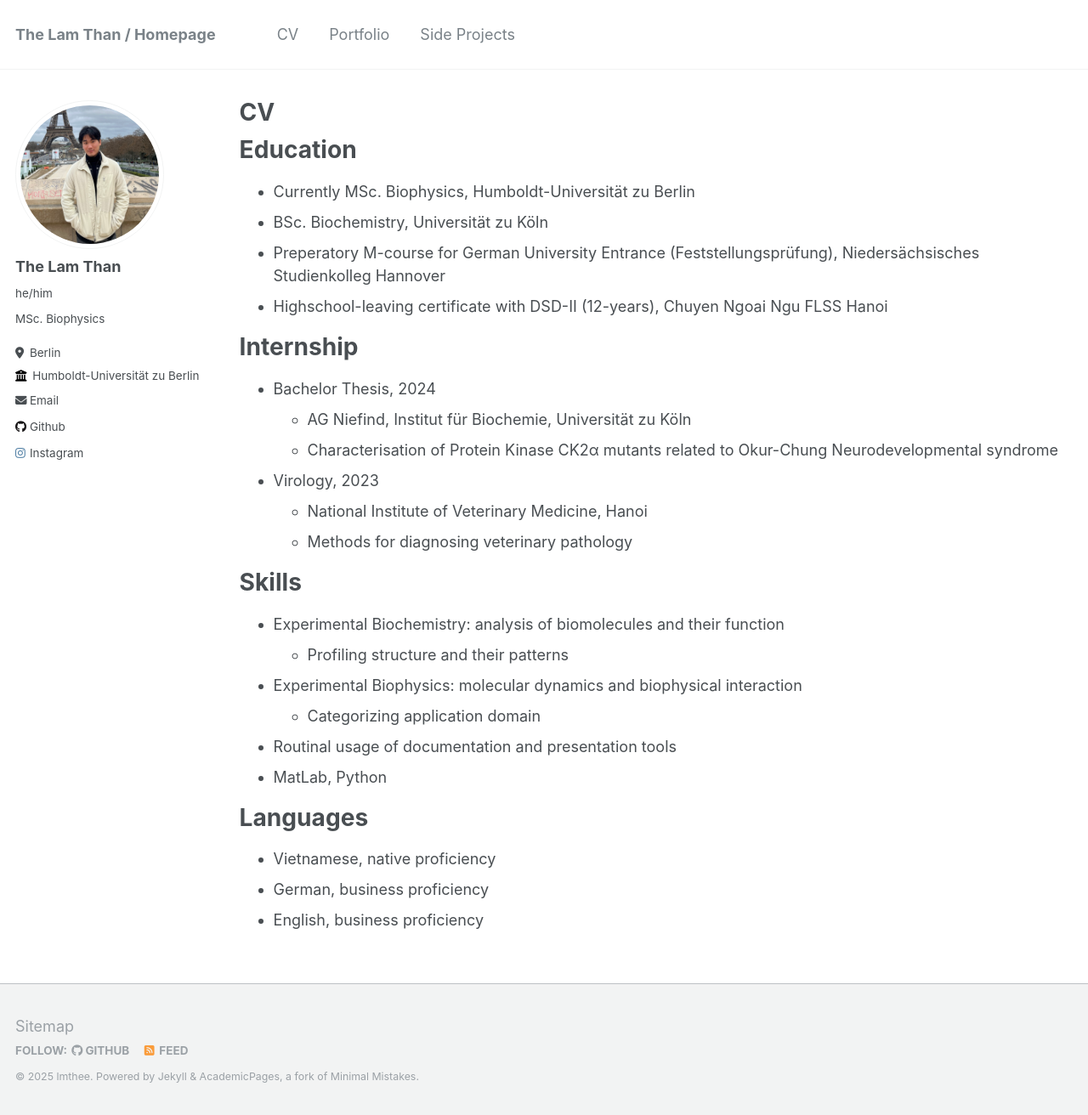
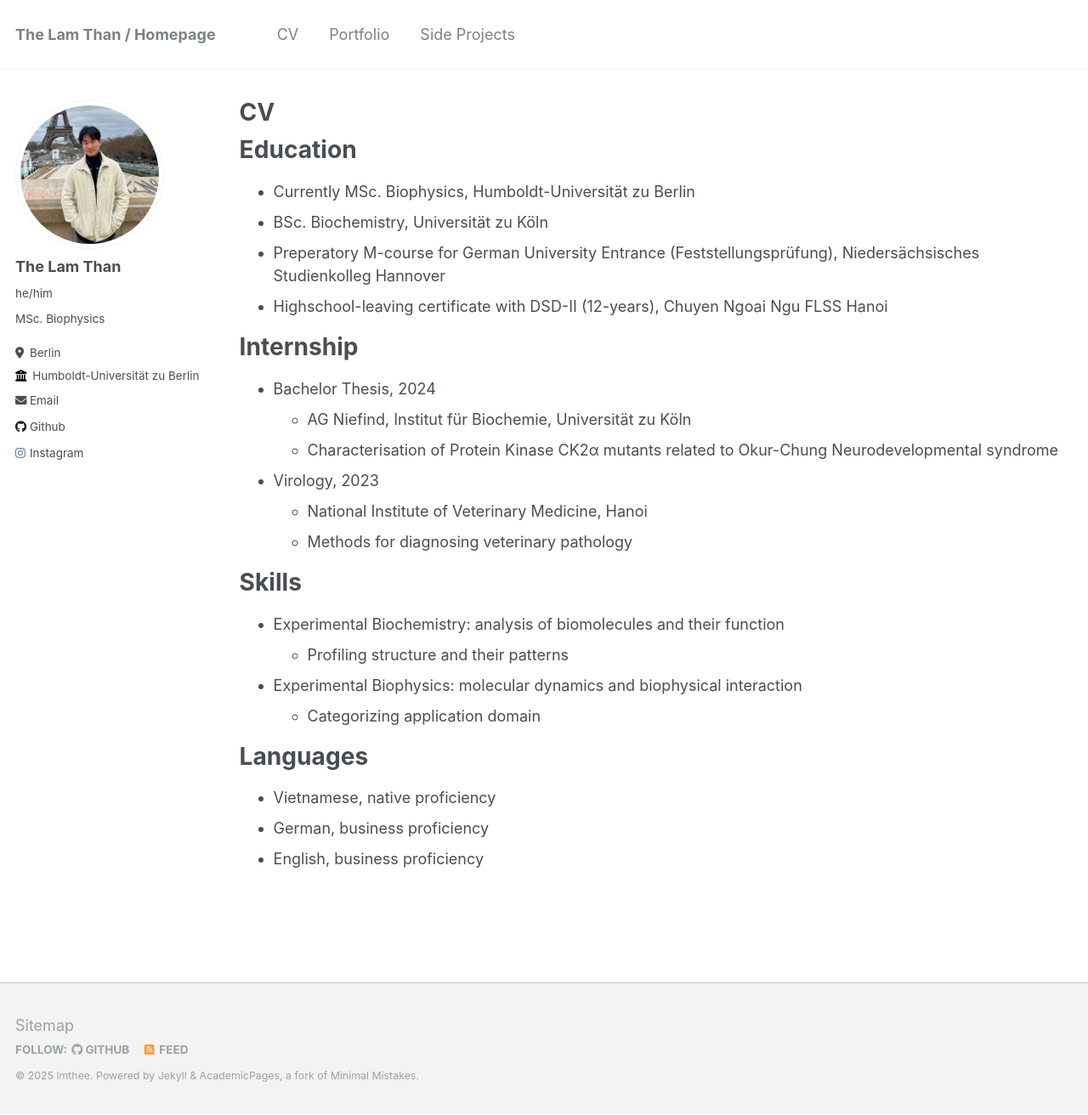
Before and after one commit to tlamt02/tlamt02.github.io, a Jekyll site: the page built from _pages/cv.md, in a window 1280 px wide and 1312 px high. Shown: the whole window at 85% size. Built offline with Jekyll 4.4.1, drawn with Linux system fonts in a browser that asks for light colours.

Commit message:
Update cv.md

```diff
--- a/_pages/cv.md
+++ b/_pages/cv.md
@@ -32,8 +32,6 @@ Skills
   * Profiling structure and their patterns
 * Experimental Biophysics: molecular dynamics and biophysical interaction
   * Categorizing application domain
-* Routinal usage of documentation and presentation tools
-* MatLab, Python
 
 Languages
 ======
```
